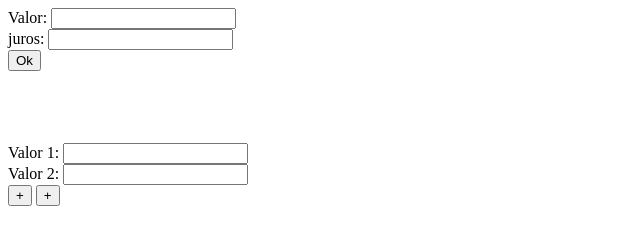
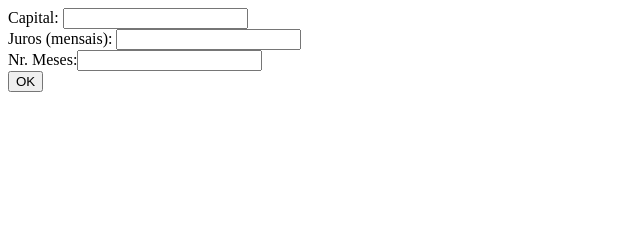
Before and after one commit to AmandaNami/primeiroj_3t, a plain HTML site: page index.html in a window 1280 px wide. Shown: the whole page, without its empty margins (0-640 px from the left). Drawn offline with Linux system fonts and the light colour scheme.

Commit message:
Update index.html

```diff
--- a/index.html
+++ b/index.html
@@ -9,17 +9,11 @@
     <script src="estudo.js"></script>
 </head>
 <body>
-Valor: <input id="valor"> <br>
-juros: <input id="juros"> <br>
-<button onclick="total()">Ok</button>
+ Capital: <input id="valor" type="text"> <br>
+ Juros (mensais): <input id="juros" type="text"> <br>
 
+ Nr. Meses:<input id="meses" type="text"> <br>
 
-<br><br><br><br>
-<span id="resultado"></span><br>
-Valor 1: <input id="v1" type="text"><br>
-Valor 2: <input id="v2" type="text"><br>
-<button onclick="soma()"> + </button>
-<button onclick="sub()"> + </button>
-
+ <button onclick="total()"> OK </button>
 </body>
 </html>
```
